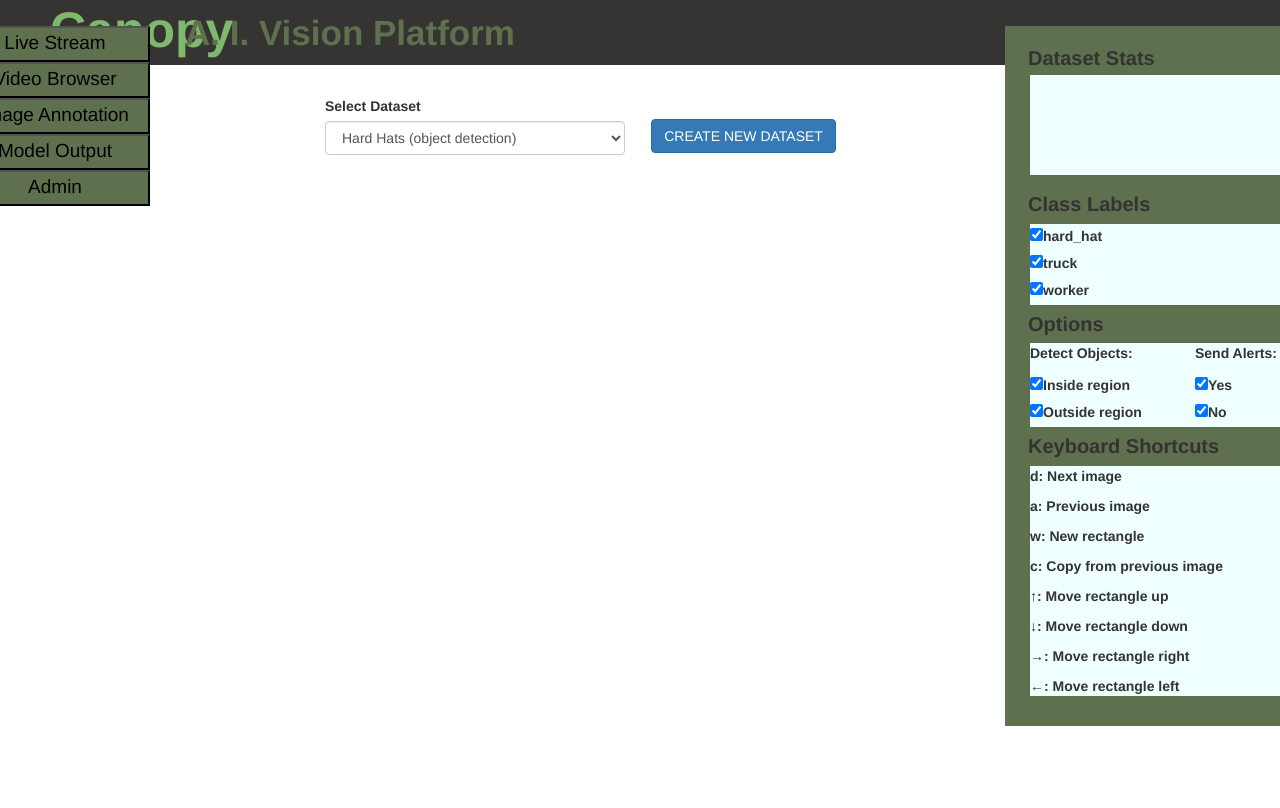
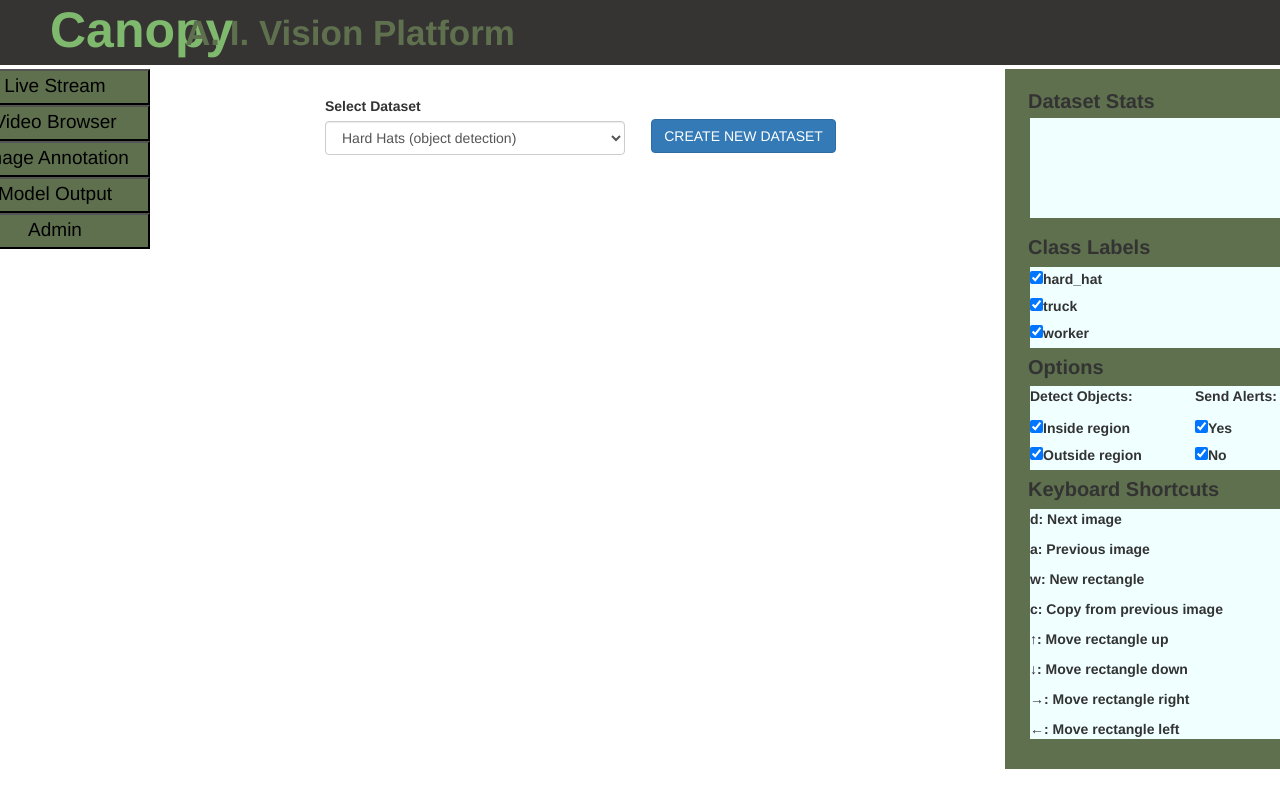
Before and after one commit to HyperVS/monomer-senior-project, a React (Create React App) app in the folder Frontend/: page / in a window 1280 px wide. Shown: the top 808 px of the page. Built offline with nearby package versions, Linux system fonts and the light colour scheme.

Commit message:
Fixed Layout

```diff
--- a/Frontend/src/index.css
+++ b/Frontend/src/index.css
@@ -41,18 +41,17 @@ code {
   color:black !important;
   position: relative;
   right: 140px;
-  bottom: 610px;
+  bottom: 567px;
 }
 
 .mid-sidebar {
-
   position: relative;
   left: 240px;
 }
 
 .right-sidebar {
   position: relative;
-  bottom: 610px;
+  bottom: 567px;
   left: 50px;
 }
 
@@ -203,6 +202,6 @@ code {
 
 .player {
   position: relative;
-  right: 140px;
+  right: 147px;
   top: 43px;
 }
--- a/Frontend/src/navigation/MidNavBar.tsx
+++ b/Frontend/src/navigation/MidNavBar.tsx
@@ -8,7 +8,8 @@ export default function MidNavBar(){
         <div className='form-group'>
           <Form.Group controlId='dataset-selection' className='col-sm-6'>
             <Form.Label>Select Dataset</Form.Label>
-            <Form.Control as='select' name='dataset-select' defaultValue={'Hard Hats (object detection)'} style={{width: '300px'}}>
+            <Form.Control as='select' name='dataset-select' defaultValue={'Hard Hats (object detection)'} style={{width: '300px'}}
+              className='dataset-style'>
               <option value={'hard_hats'}>Hard Hats (object detection)</option>
               <option value={'truck'}>Trucks (object detection)</option>
               <option value={'worker'}>Worker (object detection)</option>
```
